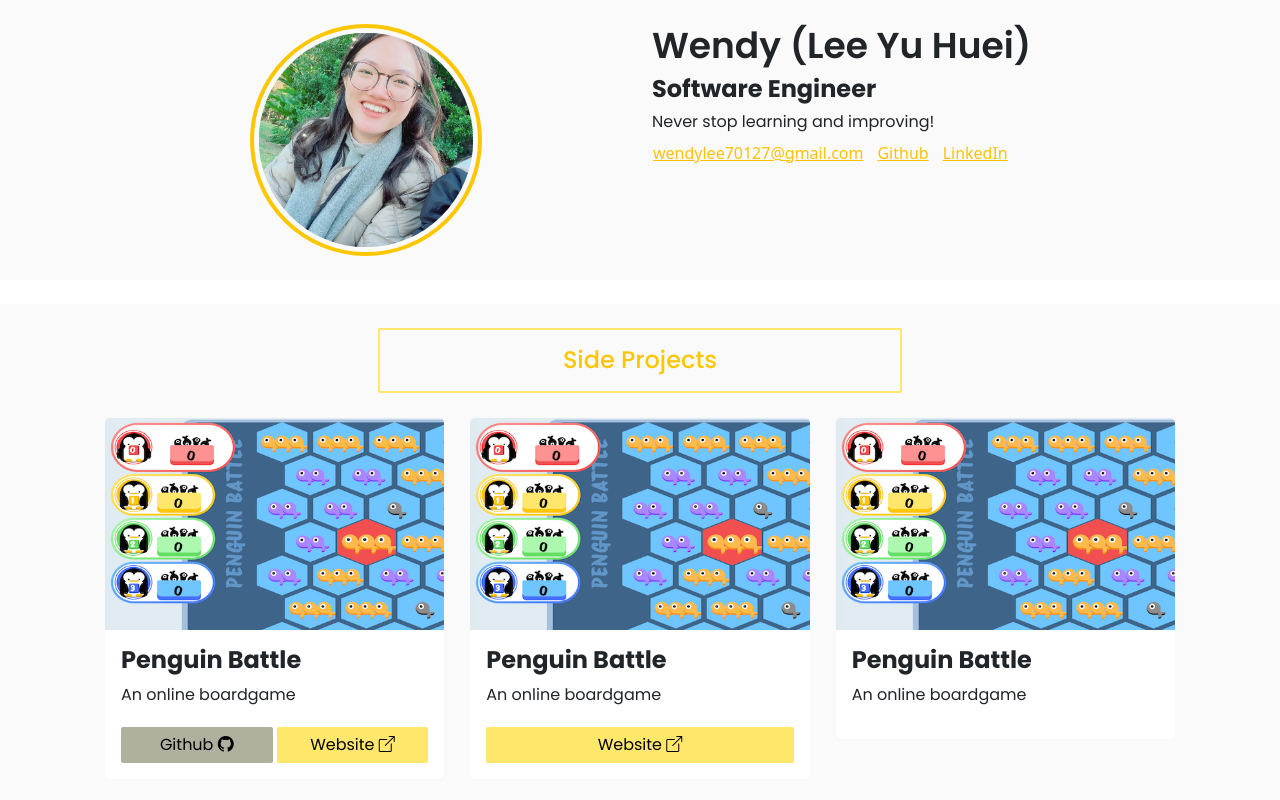
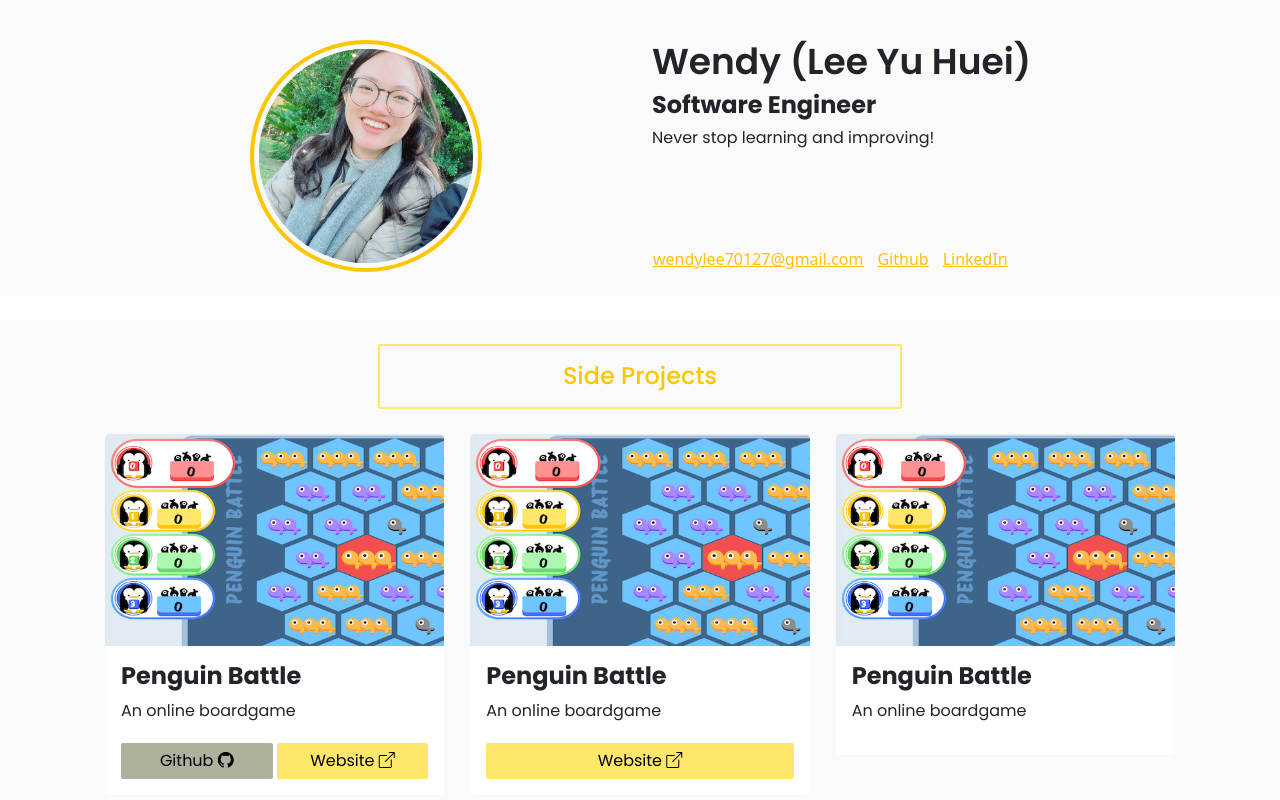
Before and after one commit to yuhueilee/wendyfolio, a React (Create React App) app: page / in a window 1280 px wide. Shown: the top 800 px of the page. Built offline with nearby package versions, Linux system fonts and the light colour scheme.

Commit message:
Modify the positioning

```diff
--- a/src/components/introduction/index.tsx
+++ b/src/components/introduction/index.tsx
@@ -5,7 +5,12 @@ import { Button, Col, Container, Image, Row } from 'react-bootstrap';
 const Introduction = () => {
     return (
         <Container>
-            <Row sm={1} md={2} lg={2} className="d-flex justify-content-center">
+            <Row
+                sm={1}
+                md={2}
+                lg={2}
+                className="d-flex justify-content-center pt-3"
+            >
                 <Col
                     key={0}
                     xs={12}
@@ -33,7 +38,8 @@ const Introduction = () => {
                     <h4 className="fr-16">
                         Never stop learning and improving!
                     </h4>
-                    <div>
+                    <div className="d-flex flex-row h-100">
+                        <div className="align-self-end">
                             <Button
                                 variant="link"
                                 className="ps-0 py-0 fr-16 link-warning"
@@ -53,6 +59,7 @@ const Introduction = () => {
                                 LinkedIn
                             </Button>
                         </div>
+                    </div>
                 </Col>
             </Row>
         </Container>
```
Lines whose indentation alone changed are shown as unchanged.
